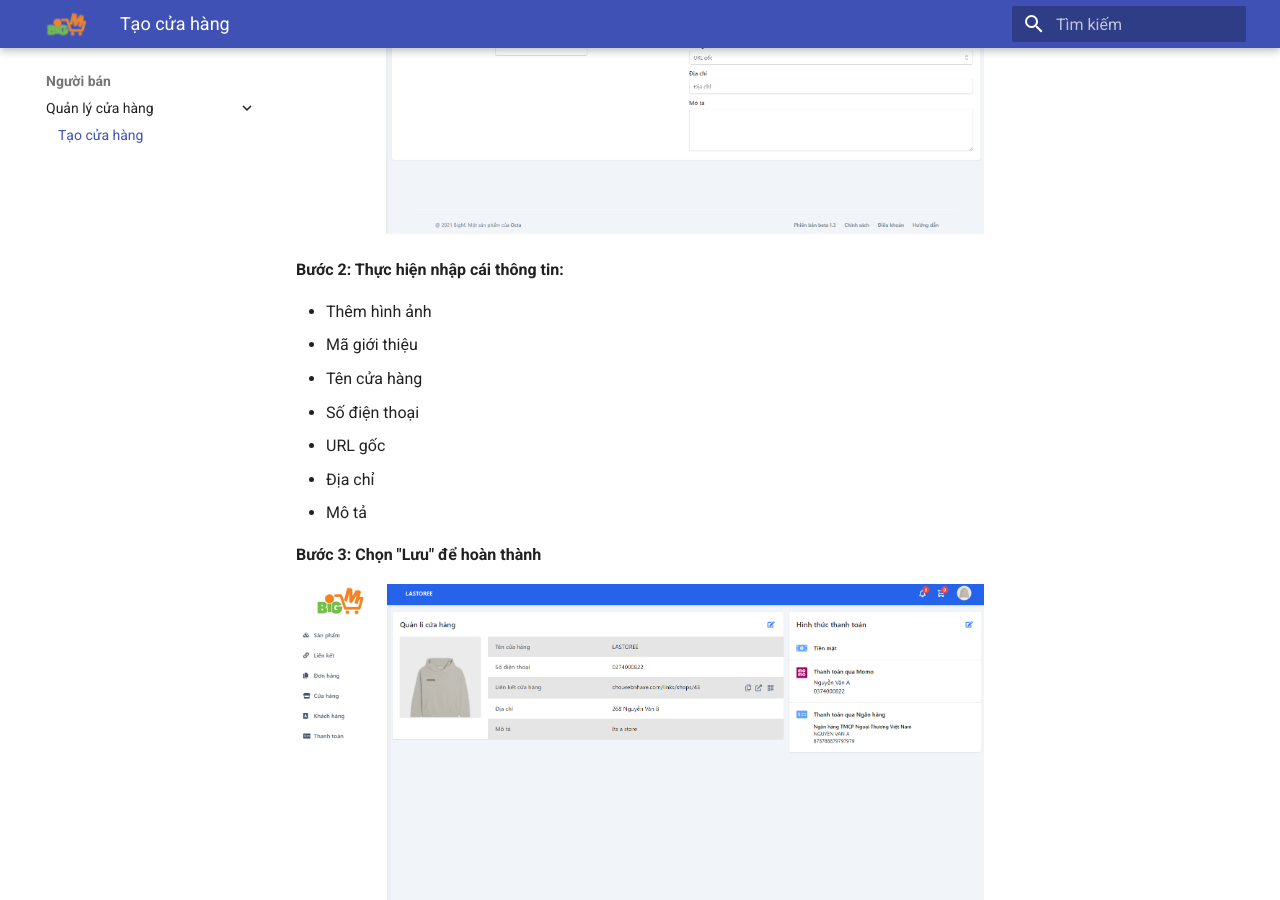
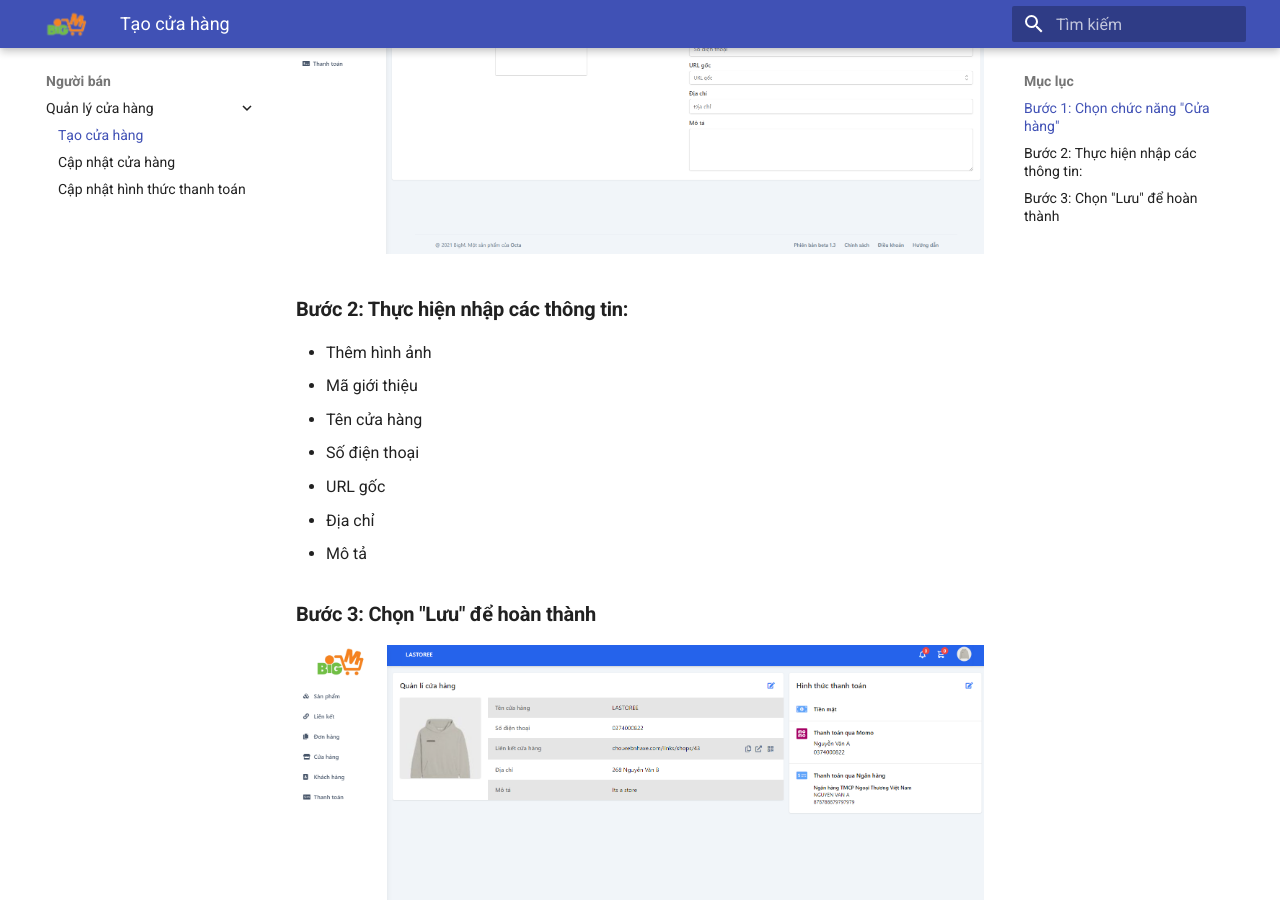
Before and after one commit to octa-tech/bigm-tutorial, an MkDocs documentation site: the page built from docs/shop/create-shop.md, in a window 1280 px wide and 900 px high, scrolled down 420 px. Built offline with MkDocs 1.6.1 and Material for MkDocs 9.7.7, drawn with Linux system fonts in a browser that asks for light colours.

Commit message:
Chức năng cập nhật shop và cập nhật hình thức payment

```diff
--- a/docs/shop/create-shop.md
+++ b/docs/shop/create-shop.md
@@ -1,11 +1,11 @@
-# <font color="blue"> TẠO CỬA HÀNG</font>
+# <span style="color: blue; font-weight:900;"> TẠO CỬA HÀNG</span>
 Bạn chưa có cửa hàng? Hãy bắt đầu ngay!
 
-**Bước 1: Chọn chức năng "Cửa hàng"**
+### **Bước 1: Chọn chức năng "Cửa hàng"**
 
 ![](../images/Shop/createshop.png)
 
-**Bước 2: Thực hiện nhập cái thông tin:**
+### **Bước 2: Thực hiện nhập các thông tin:**
 
 - Thêm hình ảnh
 - Mã giới thiệu
@@ -15,6 +15,6 @@ Bạn chưa có cửa hàng? Hãy bắt đầu ngay!
 - Địa chỉ
 - Mô tả
 
-**Bước 3: Chọn "Lưu" để hoàn thành**
+### **Bước 3: Chọn "Lưu" để hoàn thành**
 
 ![](../images/Shop/createshopdone.png)
--- a/mkdocs.yml
+++ b/mkdocs.yml
@@ -6,8 +6,8 @@ nav:
   - Người bán:
     - Quản lý cửa hàng:
       - Tạo cửa hàng: "shop/create-shop.md"
-
-
+      - Cập nhật cửa hàng: "shop/update-shop.md"
+      - Cập nhật hình thức thanh toán: "shop/update-payment.md"
 
 theme:
   name: material
```
Also changed, not shown: docs/shop/update-payment.md (added, +14 -0 lines), docs/shop/update-shop.md (added, +16 -0 lines), docs/images/Shop/Updatepayment.png (added), docs/images/Shop/Updateshop.png (added), docs/images/Shop/updatepayment-2.png (added), docs/images/Shop/updateshop-2.png (added).
